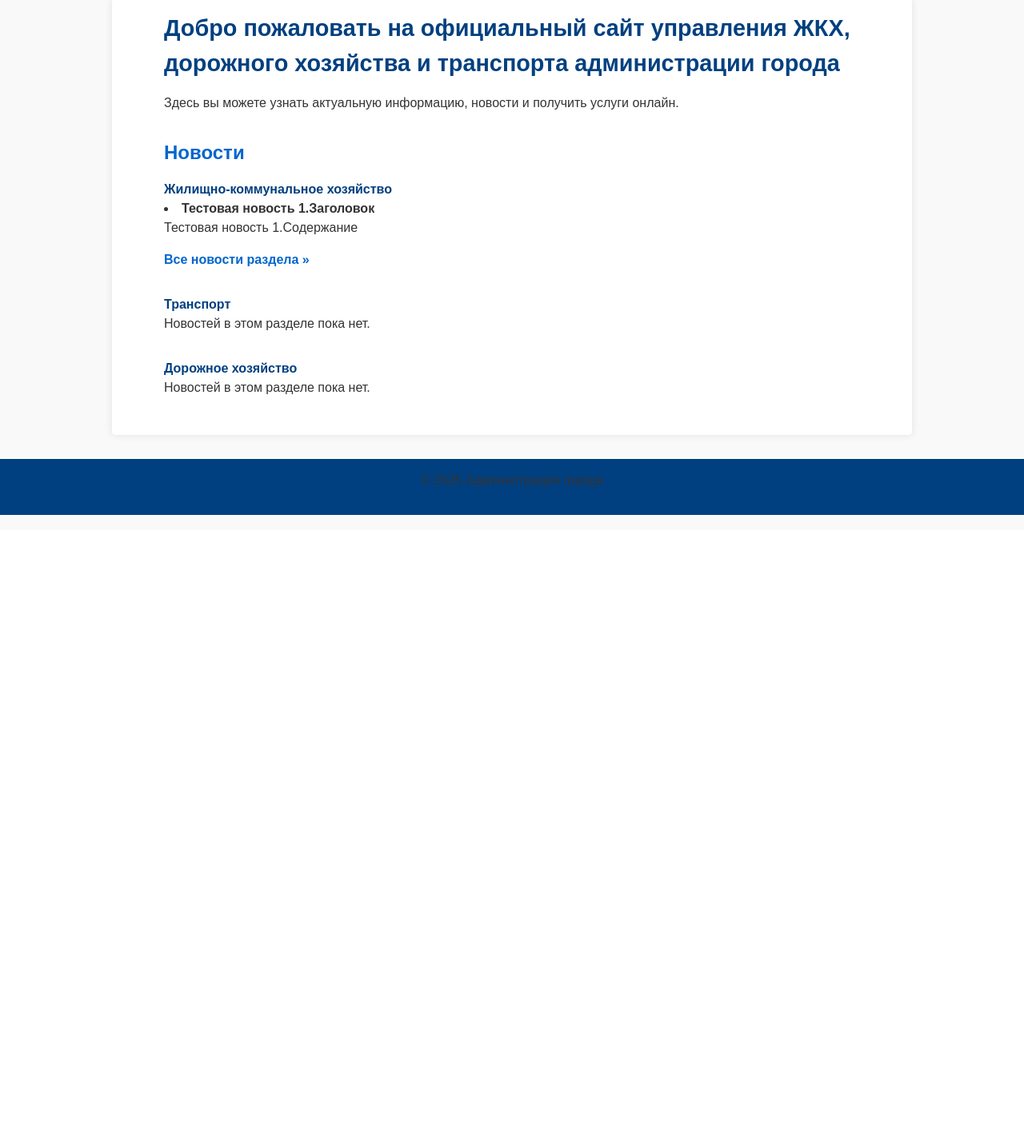
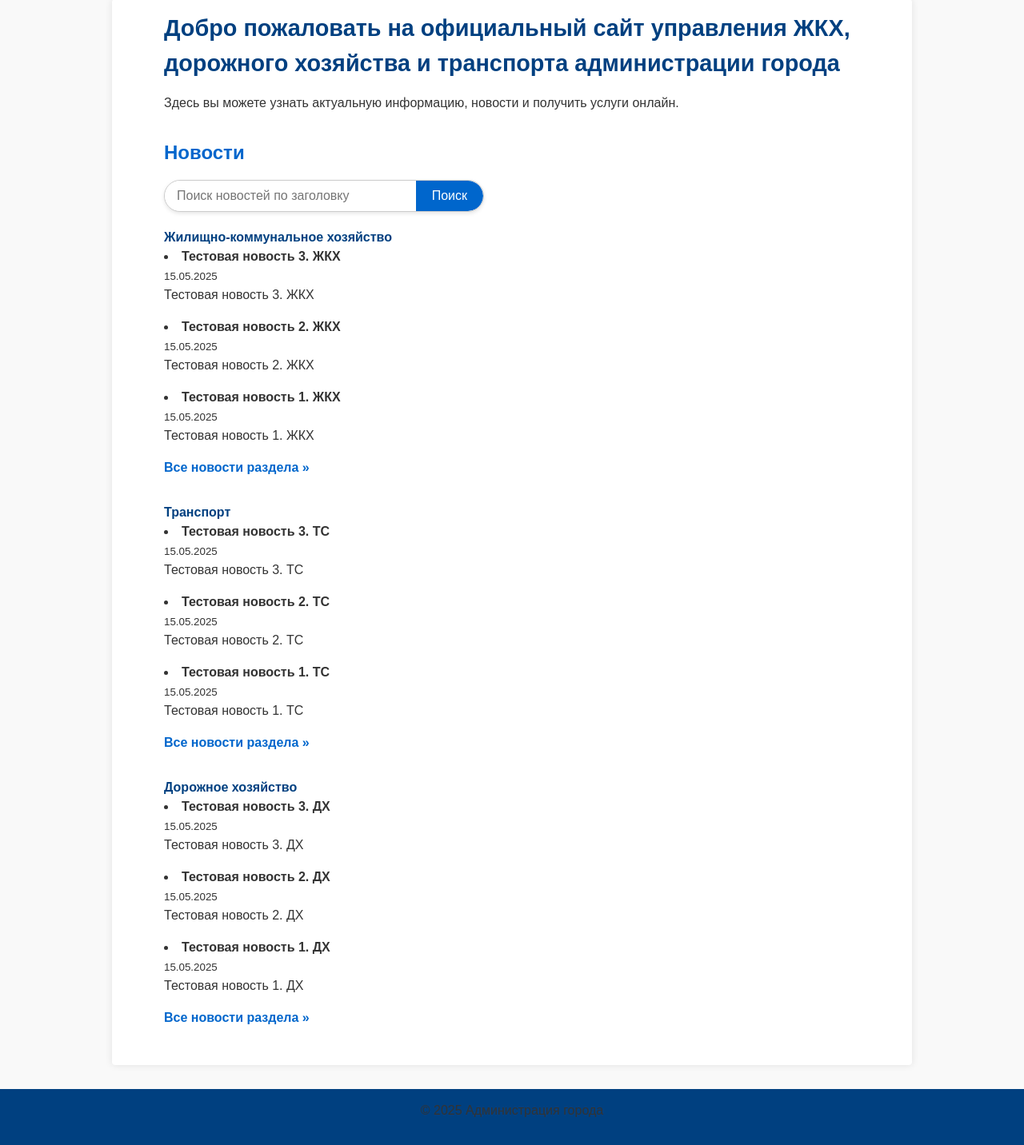
Before and after one commit to kashinbtw/site, a Flask app: page / in a window 1280 px wide. Shown: the part 137-1569 px from the top of the page at 80% size. Before the commit the page ends 781 px from the top, so only its background shows below. Run offline with Flask 3, Linux system fonts and the light colour scheme.

Commit message:
Добавление адреса, контактного лица,даты обращения в заявку. Строка поиска новостей на главной странице,добавление даты в новости. Статус в заявке исправлен на русский язык.

```diff
--- a/main.py
+++ b/main.py
@@ -1,5 +1,8 @@
 from flask import Flask, render_template, redirect, url_for, request, session, flash, abort
 from flask_sqlalchemy import SQLAlchemy
+from datetime import datetime
+import logging
+from functools import wraps
 from sqlalchemy import Column, Integer, String, Enum, Text
 import enum
 
@@ -39,7 +42,7 @@ class News(db.Model):
     title = db.Column(db.String(100), nullable=False)
     content = db.Column(db.Text, nullable=False)
     category = db.Column(db.String(50), nullable=False)
-
+    date = db.Column(db.DateTime, default=datetime.utcnow)
     def __repr__(self):
         return f"News('{self.title}', '{self.category}')"
 
@@ -49,10 +52,18 @@ class Ticket(db.Model):
     username = db.Column(db.String(20), nullable=False)
     topic = db.Column(db.String(100), nullable=False)
     description = db.Column(db.Text, nullable=False)
+    address = db.Column(db.Text, nullable=False)
+    contact_person = db.Column(db.Text, nullable=False)
     status = db.Column(db.Enum(TicketStatus), default=TicketStatus.NEW)
+    created_at = db.Column(db.DateTime, default=datetime.utcnow)
 
     def __repr__(self):
         return f"Ticket('{self.topic}', '{self.username}', '{self.status}')"
+
+    @property
+    def status_label(self):
+        # Возвращает человекочитаемое значение статуса
+        return self.status.value
 
 
 # Создание таблиц в базе данных
@@ -79,13 +90,17 @@ CATEGORIES = {
 
 # Декоратор для проверки авторизации пользователя
 def login_required(f):
-    from functools import wraps
     @wraps(f)
     def decorated_function(*args, **kwargs):
         if 'username' not in session:
             flash('Пожалуйста, войдите в систему.', 'warning')
             return redirect(url_for('login', next=request.url))
-        return f(*args, **kwargs)
+        try:
+            return f(*args, **kwargs)
+        except Exception as e:
+            logging.error(f"Ошибка в функции {f.__name__}: {e}", exc_info=True)
+            flash('Произошла внутренняя ошибка. Пожалуйста, попробуйте позже.', 'danger')
+            return redirect(url_for('index'))  # или другая страница
     return decorated_function
 
 
@@ -111,11 +126,33 @@ def inject_users():
 # Маршруты приложения
 @app.route('/')
 def index():
-    news = News.query.all()
-    grouped_news = {v: [] for v in CATEGORIES.values()}
+    q = request.args.get('q', '').strip()
+
+    # Формируем базовый запрос
+    query = News.query
+    if q:
+        # Фильтрация по заголовку (нечувствительно к регистру)
+        query = query.filter(News.title.ilike(f'%{q}%'))
+
+    # Получаем отсортированный список новостей
+    news = query.order_by(News.date.desc()).all()
+
+    # Инициализируем словарь группировки по категориям
+    grouped_news = {category: [] for category in CATEGORIES.values()}
+
+    # Заполняем grouped_news новостями, учитывая категории
     for item in news:
-        grouped_news[item.category].append(item)
-    return render_template('index.html', grouped_news=grouped_news, categories=list(CATEGORIES.values()))
+        if item.category in grouped_news:
+            grouped_news[item.category].append(item)
+        else:
+            # Если категория новости отсутствует в CATEGORIES, можно добавить или пропустить
+            grouped_news.setdefault(item.category, []).append(item)
+
+    # Передаём в шаблон список категорий и сгруппированные новости
+    return render_template('index.html',
+                           grouped_news=grouped_news,
+                           categories=list(CATEGORIES.values()),
+                           q=q)  # Можно передать q для отображения в форме поиска
 
 
 @app.route('/housing')
@@ -177,17 +214,30 @@ def submit_ticket():
     if request.method == 'POST':
         topic = request.form.get('topic', '').strip()
         description = request.form.get('description', '').strip()
+        address = request.form.get('address', '').strip()  # исправлено имя поля
+        contact_person = request.form.get('contact_person', '').strip()  # исправлено имя поля
+
         if not topic or not description:
             flash('Пожалуйста, заполните все поля.', 'warning')
             return redirect(url_for('submit_ticket'))
+
         username = session['username']
-        ticket = Ticket(username=username, topic=topic, description=description)
+        ticket = Ticket(
+            username=username,
+            topic=topic,
+            description=description,
+            address=address,
+            contact_person=contact_person
+        )
         db.session.add(ticket)
         db.session.commit()
         flash('Заявка успешно отправлена.', 'success')
-        return redirect(url_for('profile'))
-    return render_template('submit_ticket.html')
+        return redirect(url_for('submit_ticket'))  # после отправки возвращаемся на страницу с формой и списком заявок
 
+    # Обработка GET-запроса - получаем заявки пользователя и передаём в шаблон
+    username = session['username']
+    tickets = Ticket.query.filter_by(username=username).order_by(Ticket.id.desc()).all()
+    return render_template('submit_ticket.html', tickets=tickets)
 
 @app.route('/admin')
 @admin_required
--- a/templates/admin_tickets.html
+++ b/templates/admin_tickets.html
@@ -88,7 +88,7 @@
               <td>{{ ticket.username }}</td>
               <td>{{ ticket.topic }}</td>
               <td>{{ ticket.description }}</td>
-              <td>{{ ticket.status }}</td>
+              <td>{{ ticket.status_label }}</td>
             </tr>
           {% endfor %}
         </tbody>
--- a/templates/index.html
+++ b/templates/index.html
@@ -50,6 +50,51 @@
     text-decoration: underline;
   }
 
+form.search-form {
+  display: flex;
+  max-width: 400px;
+  width: 100%;
+  margin-bottom: 20px;
+  border: 1px solid #ccc;
+  border-radius: 25px;
+  overflow: hidden;
+  box-shadow: 0 2px 5px rgba(0,0,0,0.1);
+  background-color: #fff;
+}
+
+/* Поле ввода */
+form.search-form input[type="text"] {
+  flex: 1;
+  padding: 10px 15px;
+  border: none;
+  font-size: 1rem;
+  outline: none;
+  border-radius: 25px 0 0 25px;
+  transition: background-color 0.3s ease;
+}
+
+form.search-form input[type="text"]:focus {
+  background-color: #f0f8ff;
+}
+
+/* Кнопка поиска */
+form.search-form button {
+  background-color: #0066cc;
+  border: none;
+  color: white;
+  padding: 0 20px;
+  cursor: pointer;
+  font-size: 1rem;
+  border-radius: 0 25px 25px 0;
+  transition: background-color 0.3s ease;
+}
+
+form.search-form button:hover,
+form.search-form button:focus {
+  background-color: #004d99;
+  outline: none;
+}
+
   /* Адаптивность */
   @media (max-width: 768px) {
     h2 {
@@ -64,6 +109,7 @@
     p, li {
       font-size: 0.95rem;
     }
+
   }
   @media (max-width: 480px) {
     h2 {
@@ -78,6 +124,25 @@
     p, li {
       font-size: 0.9rem;
     }
+  form.search-form {
+    flex-direction: column;
+    max-width: 100%;
+    border-radius: 10px;
+  }
+  form.search-form input[type="text"],
+  form.search-form button {
+    border-radius: 0;
+    width: 100%;
+    padding: 12px 15px;
+    font-size: 1rem;
+  }
+  form.search-form input[type="text"] {
+    border-radius: 10px 10px 0 0;
+    margin-bottom: 5px;
+  }
+  form.search-form button {
+    border-radius: 0 0 10px 10px;
+  }
   }
 </style>
 
@@ -86,7 +151,10 @@
   <p>Здесь вы можете узнать актуальную информацию, новости и получить услуги онлайн.</p>
 
   <h3>Новости</h3>
-
+<form method="get" action="{{ url_for('index') }}" class="search-form">
+	  <input type="text" name="q" placeholder="Поиск новостей по заголовку" value="{{ request.args.get('q', '') }}" />
+	  <button type="submit">Поиск</button>
+	</form>
   {% for category in categories %}
     <section aria-labelledby="category-{{ loop.index }}">
       <h4 id="category-{{ loop.index }}">
@@ -97,6 +165,7 @@
           {% for item in grouped_news[category][:3] %} {# Показываем 3 последних новости #}
             <li>
               <strong>{{ item.title }}</strong><br />
+			  <small>{{ item.date.strftime('%d.%m.%Y') }}</small>  {# Формат даты: день.месяц.год #}<br />
               <p>{{ item.content }}</p>
             </li>
           {% endfor %}
--- a/templates/profile.html
+++ b/templates/profile.html
@@ -77,7 +77,10 @@
         <li>
           <strong>Тема:</strong> {{ ticket.topic }}<br />
           <strong>Описание:</strong> {{ ticket.description }}<br />
-          <strong>Статус:</strong> {{ ticket.status }}
+          <strong>Статус:</strong> {{ ticket.status_label }}<br />
+          <strong>Адрес:</strong> {{ ticket.address }}<br />
+          <strong>Контактное лицо:</strong> {{ ticket.contact_person }}
+		  <p><strong>Дата обращения:</strong> {{ ticket.created_at.strftime('%d.%m.%Y %H:%M') }}</p>
         </li>
       {% endfor %}
     </ul>
--- a/todolist.txt
+++ b/todolist.txt
@@ -1,2 +1,3 @@
-3. Обновление новостей админами
+3. Обновление новостей админами,адрес,дата,фото/видео
 4. Реагирование на заявки пользователей.
+5. Выделение заявок цветом, добавление фото заявки, адрес, контактное лицо.
```
Also changed, not shown: templates/submit_ticket.html (+53 -0 lines), instance/site.db.
